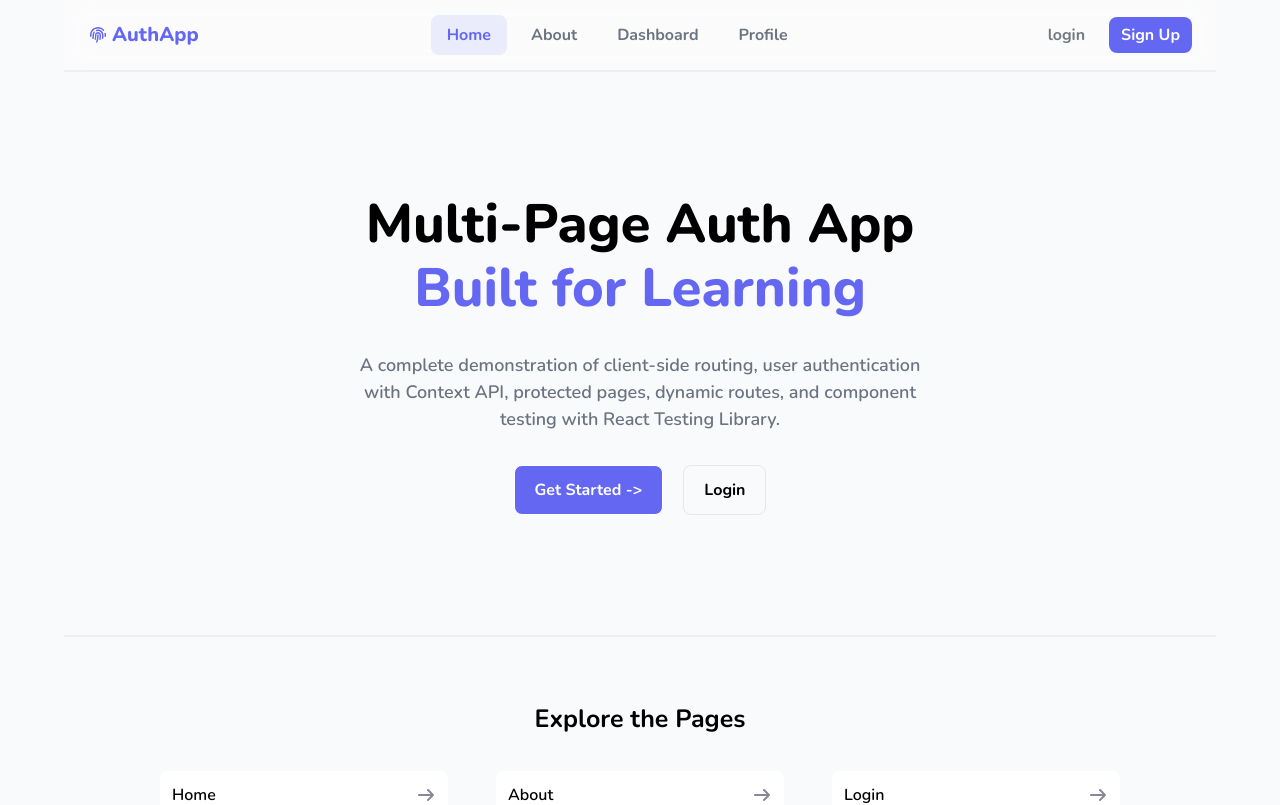
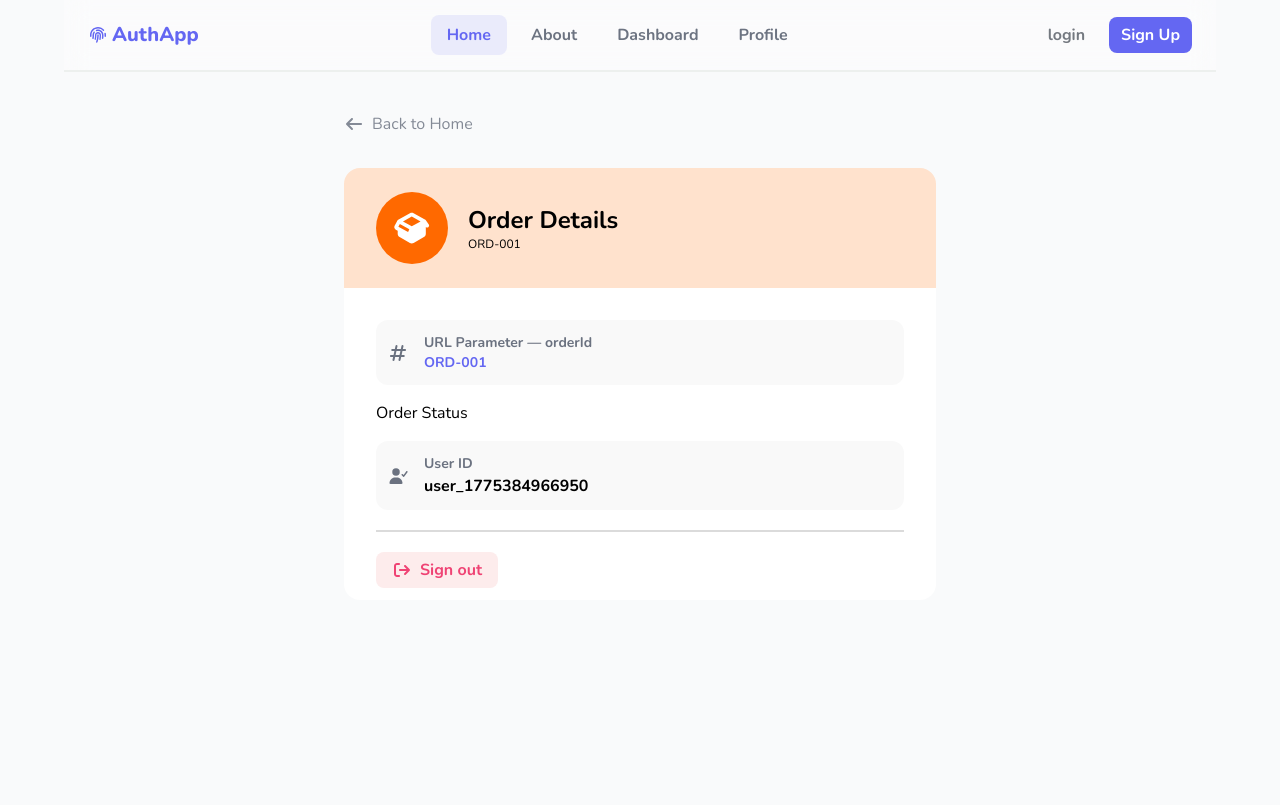
Before and after one commit to preetpalsinghkanda/Multi-Page-Authentication-App-, a React (Vite) app: page / in a window 1280 px wide. Shown: the top 805 px of the page. Built offline with nearby package versions, Linux system fonts and the light colour scheme.

Commit message:
working on OrderProgress page

```diff
--- a/src/App.jsx
+++ b/src/App.jsx
@@ -10,6 +10,7 @@ import { FontAwesomeIcon } from "@fortawesome/react-fontawesome";
 import { faUserPen, faEye , faUser} from "@fortawesome/free-solid-svg-icons";
 import Profile from "./Components/Profile";
 import Dashboard from "./Components/Dashboard";
+import OrderProgress from "./Components/OrderProgress";
 
 function App() {
 
@@ -19,7 +20,7 @@ function App() {
       <div className="max-w-6xl mx-auto">
         <NavBar />
 
-       {page==="home" && <Hero />}
+       {/* {page==="home" && <Hero />}
         {page==="about" && <About/>}
 
         {page==="login" && <Form icon={faUser} heading={"Welcome back"} subH={"Sign in to your account"} btn={"Sign in"} formlast={"Don't have an account?"} switchbtn={"Sign up"}/> }
@@ -27,7 +28,9 @@ function App() {
         {page==="signup"   && <Form icon={faUserPen} heading={"Create an account"} subH={"Sign up to get started"} btn={"Create account"} formlast={"Already have an account?"} switchbtn={"Sign in"}/>}
          {page==="error" && <Error/>}
          {page==="profile"   && <Profile/>}
-        {page==="dashboard"   && <Dashboard/>}
+        {page==="dashboard"   && <Dashboard/>}  */}
+
+        <OrderProgress/>
 
 
       </div>
--- /dev/null
+++ b/src/Components/OrderProgress.jsx
@@ -0,0 +1,82 @@
+import React, { useContext } from "react";
+import { FontAwesomeIcon } from "@fortawesome/react-fontawesome";
+import { faArrowLeft, faUserCheck , faArrowRightFromBracket , faBoxOpen  , faHashtag} from "@fortawesome/free-solid-svg-icons";
+import AuthApp from "../Context/Context";
+
+
+export default function OrderProgress(){
+    const{setPage} = useContext(AuthApp)
+    return(
+         <div className="flex m-auto mx-70 py-10 flex-col gap-8 ">
+      <div
+        className="text-[#848a96] flex items-center gap-2 cursor-pointer"
+        onClick={() => setPage("home")}
+      >
+        {" "}
+        <FontAwesomeIcon icon={faArrowLeft} className=" text-[16px]" />
+        <button className="cursor-pointer">Back to Home</button>
+      </div>
+
+      <div className=" rounded-2xl   ">
+
+        <div className="bg-[#ffe2cd] flex items-center gap-5 py-6 rounded-t-2xl px-8">
+          <div className="w-18 h-18 rounded-full bg-[#ff6900] text-white flex items-center justify-center text-[24px] font-[800] ">
+            <FontAwesomeIcon icon={faBoxOpen} className="text-[30px]" />
+          </div>
+          <div className="flex flex-col items-start ">
+            <h3 className="text-black font-[700] text-2xl">Order Details</h3>
+            <p className="text-xs">ORD-001</p>
+
+          </div>
+        </div>
+
+        <div className=" py-3 px-8 bg-white rounded-b-2xl">
+
+
+
+        <div className="flex flex-col my-5 gap-4">
+
+          <div className="flex items-center px-3  py-3 rounded-xl  w-full gap-4 bg-[#f3f3f487]">
+            <FontAwesomeIcon icon={faHashtag} className="text-[#6b7280]" />
+            <span className="flex flex-col items-start">
+              <h3 className="text-[#6b7280] text-[14px] font-bold">URL Parameter — orderId</h3>
+              <h2 className="text-[#6467f2] font-bold text-sm">ORD-001</h2>
+            </span>
+          </div>
+
+
+
+
+
+          <div>
+            <h4>Order Status</h4>
+
+
+          </div>
+
+
+
+
+
+          <div className="flex items-center px-3  py-3 rounded-xl  w-full gap-4 bg-[#f3f3f487]">
+            <FontAwesomeIcon icon={faUserCheck} className="text-[#6b7280]" />
+            <span className="flex flex-col items-start">
+              <h3 className="text-[#6b7280] text-[14px] font-bold">User ID</h3>
+              <h2 className="text-black font-bold">user_1775384966950</h2>
+            </span>
+          </div>
+
+        </div>
+        <hr className="border-1 border-[#a4a4a464]" />
+
+        <button className=" flex items-center gap-2 px-4 rounded-lg py-1.5 mt-5 bg-[#fdecec] text-[#ef4374] font-bold"> <FontAwesomeIcon icon={faArrowRightFromBracket} />Sign out</button>
+
+      </div>
+
+
+      </div>
+
+
+    </div>
+  );
+}
--- a/src/Components/Profile.jsx
+++ b/src/Components/Profile.jsx
@@ -6,7 +6,8 @@ import AuthApp from "../Context/Context";
 export default function Profile() {
     const{setPage}=useContext(AuthApp)
   return (
-    <div className="flex m-auto mx-70 py-15 flex-col gap-8 ">
+    <div className="flex m-auto mx-70 py-10 flex-col gap-8 ">
+
       <div
         className="text-[#848a96] flex items-center gap-2 cursor-pointer"
         onClick={() => setPage("home")}
```
